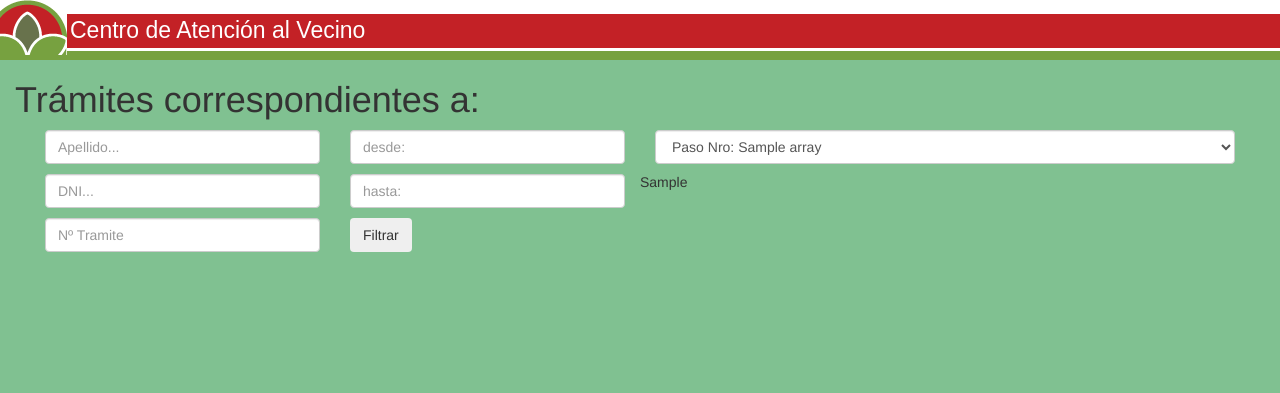
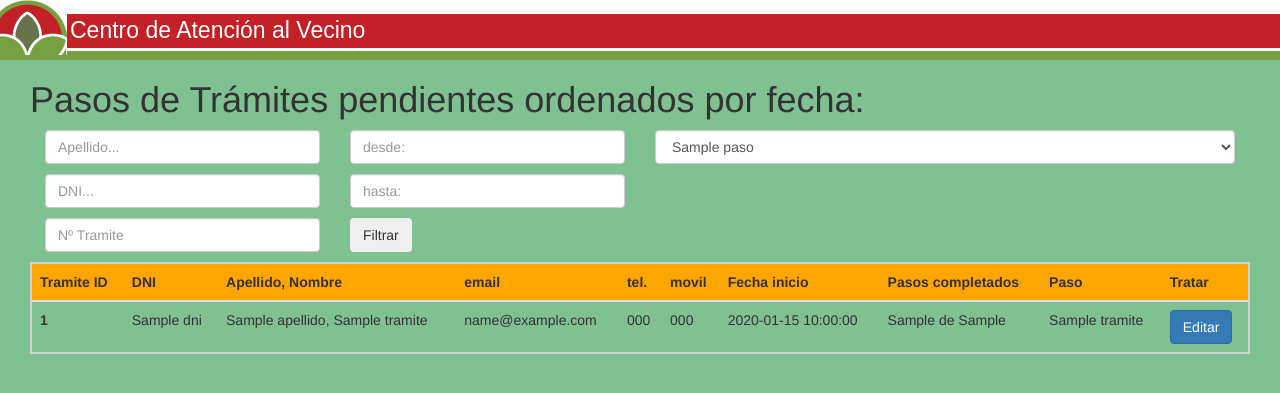
Before and after one commit to SHeroes/reclamoVecinal, a PHP site: the page made by application/views/tramites/tr_office_show.php in a window 1280 px wide. Shown: the top 393 px of the page. Run offline with PHP 8.4, Linux system fonts and the light colour scheme; the template is opened without the code that fills it: most values are stand-ins (such as "Sample title", 1, 10 or a date in 2020); data that the repository does not hold is empty.

Commit message:
edicion de  los tramites

```diff
--- a/application/views/tramites/tr_office_show.php
+++ b/application/views/tramites/tr_office_show.php
@@ -1,12 +1,13 @@
 <?php //echo '<script src="'. base_url() .'assets/js/show_reclamos_crear.js"></script>'; ?>
 <div class="container-fluid">
-<h1>Trámites correspondientes a: </h1>
+
   <div class="col-sm-12">
+  <h1>Pasos de Trámites pendientes ordenados por fecha: </h1>
     <form action="#" id="state_filter" method="POST" >
         <div class="col-sm-3">
           <p><input type="text" name="apellido" class="input-form form-control" placeholder="Apellido..."></p>
           <p><input type="int" name="dni" class="input-form form-control" placeholder="DNI..."></p>
-          <p><input type="text" name="nro_tramite" class="input-form form-control" placeholder="Nº Tramite"></p>
+          <p><input type="text" name="nro_tr" class="input-form form-control" placeholder="Nº Tramite"></p>
         </div>
         <div class="col-sm-3">
           <p><input type="text" placeholder="desde:" class="input-fecha desde form-control" name="desde" id="datepicker" size="15"></p>
@@ -16,36 +17,68 @@
         </div>
 
         <div class="col-sm-6">
-          <p><select type="text" class="span4 form-control" name="status_filter_selector" id="status_filter_selector" style="margin-right: 30px;">
+          <p><select type="text" class="span4 form-control" name="typePaso" id="typePaso_selector" style="margin-right: 30px;">
               <?php
-              foreach ($array as $key => $value) {
-                echo '<option value="'.$value.'">Paso Nro: '.$value. '</option>';
+              foreach ($pasos_list as $key => $value) {
+                echo '<option value="'.$value->id.'">'.$value->titulo. '</option>';
               }
               ?>
           </select></p>
         </div>
     </form>
 
-
-    <?php
-
-      echo $tramites_list;
-
-      /*
-              echo '<table class="table"><thead class="thead-inverse">        <tr id="header-table">
-          <th>email</th><th>Nombre</th><th>Apellido</th><th>Nivel de Acceso</th>
-          </tr></thead><tbody>';
-        foreach( $all_users as $usuario){
-          echo  '<tr><th scope="row">'. $usuario->email .'</th>'.
-                '<td>'.$usuario->nombre.'</td>'.
-                '<td>'.$usuario->apellido.'</td>'.
-                '<td>'.$usuario->perfil_level.'</td>';
+  <?php
+/*
+    [id] => 5
+            [id_vecino] => 284
+            [pasos_completados] => 0
+            [pasos_totales_al_incio] => 0
+            [obs] =>
+            [tr_tipo_tramite_id] => 8
+            [tr_fecha_tramite] => 2018-01-11 03:52:10
+            [tr_fecha_cierre] =>
+            [tr_grupo_id] => 2
+            [titulo] => Entrega Restos
+            [desc] => Se desprenden de los restos que guardaban en la casa
+            [tr_paso_id] => 5
+            [orden] => 1
+            [tiempo_estimado] => 24
+            [id_sector] => 26
+            [check_list_json] => {"checklist":["Tener Certificado de Defuncion","Traer Urna Funeraria"]}
+            [Nombre] => CARLOS
+            [Apellido] => FOGIA
+            [DNI] => 30800765
+            [mail] =>
+            [tel_fijo] => 42631553
+            [tel_movil] =>
+            [pasoId] => 5
+            [tramiteId] => 9
+*/
+        echo '<table class="table">
+              <thead class="thead-inverse"><tr id="header-table">
+                 <th>Tramite ID</th><th>DNI</th><th>Apellido, Nombre</th><th>email</th><th>tel.</th><th>movil</th>
+                 <th>Fecha inicio</th><th>Pasos completados</th><th>Paso</th><th>Tratar</th>
+              </tr></thead>
+              <tbody>';
+        foreach( $tramites_list as $tramite_paso){
+          echo  '<tr>'.
+                '<th scope="row">'. $tramite_paso->tramiteId .'</th>'.
+                '<td>'.$tramite_paso->DNI.'</td>'.
+                '<td>'.$tramite_paso->Apellido.', '.$tramite_paso->Nombre.'</td>'.
+                '<td>'.$tramite_paso->mail.'</td>'.
+                '<td>'.$tramite_paso->tel_fijo.'</td>'.
+                '<td>'.$tramite_paso->tel_movil.'</td>'.
+                '<td>'.$tramite_paso->tr_fecha_tramite.'</td>'.
+                '<td>'.$tramite_paso->pasos_completados.' de '.$tramite_paso->pasos_totales_al_incio.'</td>'.
+                '<td>'.$tramite_paso->titulo.'</td>'.
+                '<td><a href="main_tr_operator/tratar_paso?id_paso='.$tramite_paso->pasoId.'&id_ttr='.$tramite_paso->tr_tipo_tramite_id.'&id_tr='.$tramite_paso->tramiteId.'&num_pasos_tot='.$tramite_paso->pasos_totales_al_incio.'" class="btn btn-primary" >Editar</a></td>'.
+                '</tr>'
+                ;
         }
-        echo '  </tbody></table>';
-        */
+        echo '</tbody></table>';
     ?>
   </div>
-
+  <!-- <pre><?php // print_r($tramites_list); ?></pre> -->
 </div>
 
 
@@ -55,4 +88,4 @@
 <?php echo '<script src="'. base_url() .'assets/js/show_calendar.js"></script>'; ?>
 
 
-<?php echo '<script src="'. base_url() .'assets/js/header-table.js"></script>'; ?>
+<?php // echo '<script src="'. base_url() .'assets/js/header-table.js"></script>'; ?>
```
Also changed, not shown: application/controllers/tramites/Main_tr_operator.php (+37 -1 lines), application/models/Tramites_m.php (+68 -1 lines), application/views/tramites/tr_office_edit_paso.php (added, +52 -0 lines), 1 other file.
